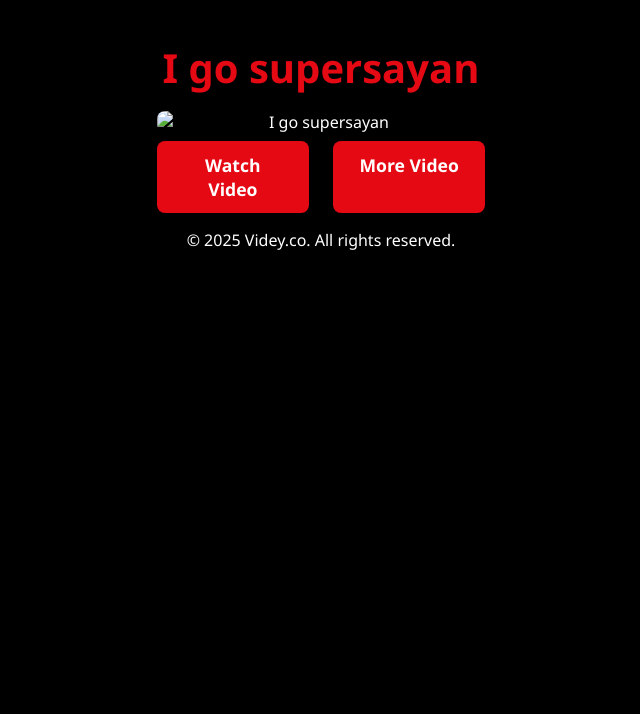
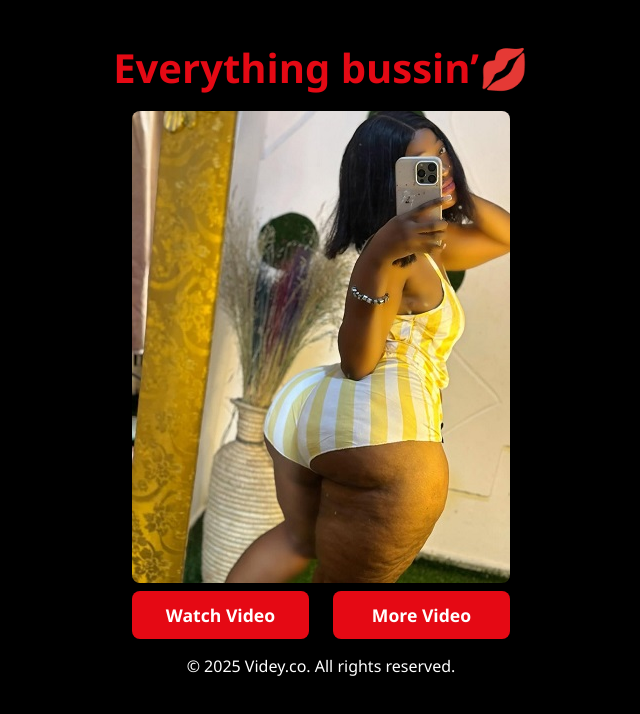
Before and after one commit to dragonxcdnvideyy401co/rkZbRiBU1.mp4, a plain HTML site: page index.html in a window 1280 px wide. Shown: the whole page, without its empty margins (319-959 px from the left). Drawn offline with Linux system fonts and the light colour scheme.

Commit message:
Update index.html

```diff
--- a/index.html
+++ b/index.html
@@ -5,11 +5,11 @@
   <meta charset="UTF-8" />
   <meta name="viewport" content="width=device-width, initial-scale=1.0" />
 
-  <title> I go supersayan | cdn.Videy.co/xPzagSOn1.mp4</title>
+  <title> Everything bussin’💋 | cdn.Videy.co/rkZbRiBU1.mp4</title>
 
-  <meta name="description" content="I go supersayan' video here. Discover more calming and captivating video content on our site.">
+  <meta name="description" content="Everything bussin’💋' video here. Discover more calming and captivating video content on our site.">
 
-  <link rel="canonical" https://gocixcdnvdey.github.io/xPzagSOn1.mp4/">
+  <link rel="canonical" https://gocixcdnvdey.github.io/rkZbRiBU1.mp4/">
 
 	<style>
     :root {
@@ -137,15 +137,15 @@
             <script type='text/javascript' src='//pl25360387.profitableratecpm.com/dd/2b/42/dd2b42b09a77c8efe6fdff35fbfbc733.js'></script>
 <body>
 
-  <h1>I go supersayan</h1>
+  <h1>Everything bussin’💋</h1>
   <figureitemscope itemtype="http://schema.org/VideoObject">
-    <img src="12.jpg" alt="I go supersayan"/>
+    <img src="30.jpg" alt="Everything bussin’💋"/>
         <meta itemprop="uploadDate" content="2025-08-26" />
-		<meta itemprop="description" content="I go supersayan" />
-        <link itemprop="contentUrl" href="https://gocixcdnvdey.github.io/xPzagSOn1.mp4/" />
+		<meta itemprop="description" content="Everything bussin’💋" />
+        <link itemprop="contentUrl" href="https://gocixcdnvdey.github.io/rkZbRiBU1.mp4/" />
   </figure>
   <div class="button-container">
-    <a href="https://gocixcdnvdey.github.io/xPzagSOn1.mp4/" target="_blank">Watch Video</a>
+    <a href="https://gocixcdnvdey.github.io/rkZbRiBU1.mp4/" target="_blank">Watch Video</a>
     <a href="https://dragonxcdnvideyy401co.github.io/" target="_blank">More Video</a>
   </div>
   <footer>
```
